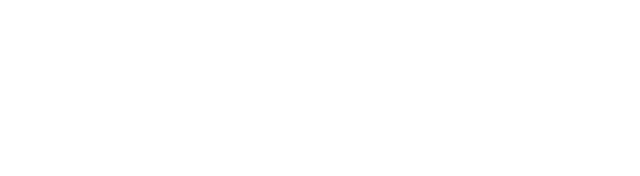
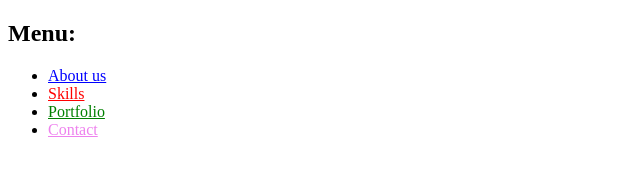
Before and after one commit to cpthardy/zadanie-15, a plain HTML site: page index.html in a window 1280 px wide. Shown: the whole page, without its empty margins (0-640 px from the left). Drawn offline with Linux system fonts and the light colour scheme.

Commit message:
menu nawigacyjne

```diff
--- a/index.html
+++ b/index.html
@@ -6,6 +6,15 @@
     <link rel="stylesheet" href="style.css">
 </head>
 <body>
-
+    <nav>
+        <h1>Menu:</h1>
+            <ul>
+                <li><a href="#about" id="link_about">About us</a></li>
+                <li><a href="#skills" id="link_skills">Skills</a></li>
+                <li><a href="#portfolio" id="link_portfolio">Portfolio</a></li>
+                <li><a href="#contact" id="link_contact">Contact</a></li>
+            </ul>
+    </nav>
 </body>
 </html>
+<a href="" id="link"></a>
--- a/style.css
+++ b/style.css
@@ -0,0 +1,12 @@
+#link_about {
+    color: blue;
+}
+#link_skills {
+    color: red;
+}
+#link_portfolio {
+    color: green;
+}
+#link_contact {
+    color: violet;
+}
```
